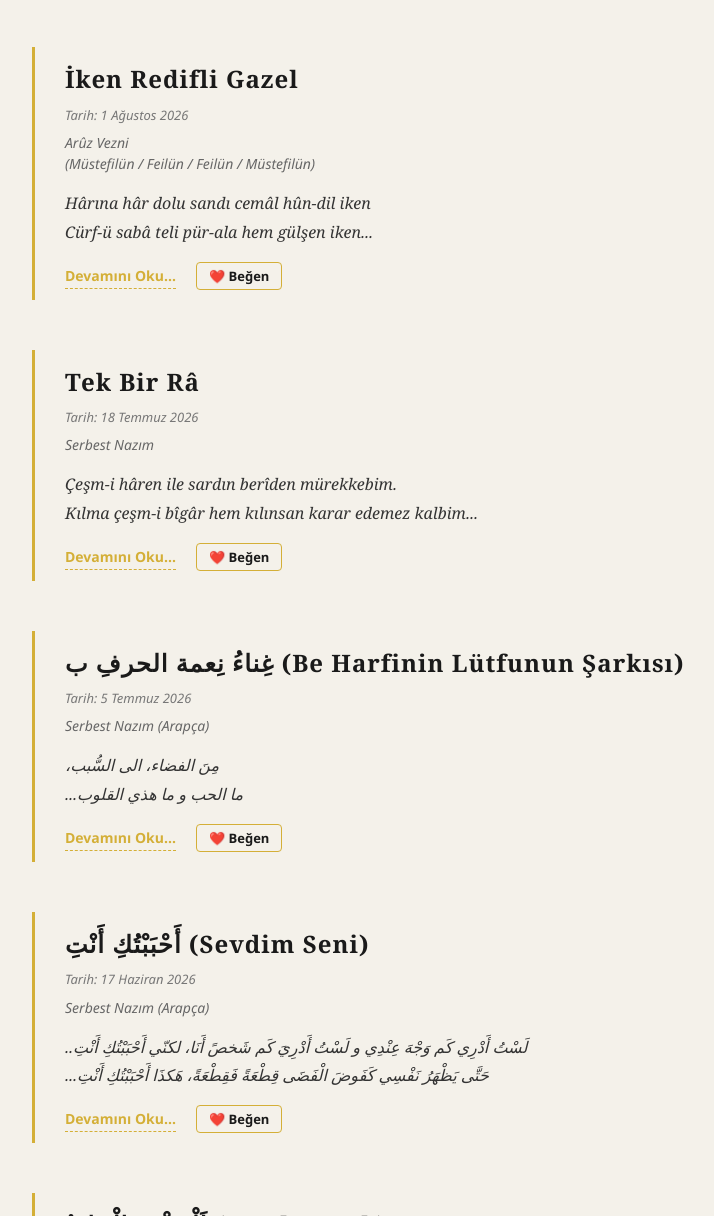
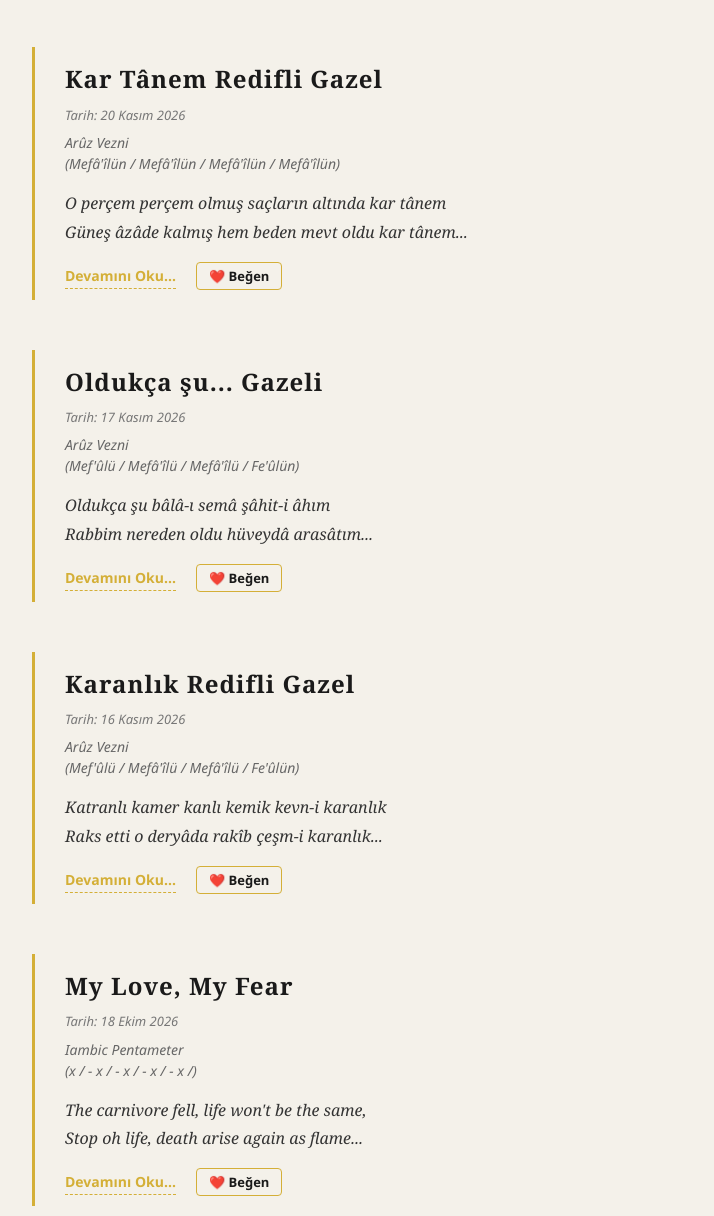
Before and after one commit to hamza-pak/kisisel-websitesi, a plain HTML site: page sozsel-sanatlar.html in a window 1280 px wide. Shown: the part 284-1500 px from the top of the page, without its empty margins (278-992 px from the left). Drawn offline with Linux system fonts and the light colour scheme.

Commit message:
Update sozsel-sanatlar.html

```diff
--- a/sozsel-sanatlar.html
+++ b/sozsel-sanatlar.html
@@ -47,6 +47,70 @@
 
     <div class="container">
         <h2>Sözsel Sanatlar</h2>
+
+        <!-- Şiir Özeti -->
+        <div class="poem-section">
+            <div class="poem-title">Kar Tânem Redifli Gazel</div>
+            <span class="poem-date">Tarih: 20 Kasım 2026</span>
+            <div class="poem-note">Arûz Vezni<br> (Mefâ'îlün / Mefâ'îlün / Mefâ'îlün / Mefâ'îlün)</div>
+            <div class="poem-body">O perçem perçem olmuş saçların altında kar tânem<br>Güneş âzâde kalmış hem beden mevt oldu kar tânem...</div>
+
+            <div class="poem-actions">
+                <a href="siir-dosyalari/kar-tanem-redifli-gazel.html" class="read-more">Devamını Oku...</a>
+                <!-- A YOLU: Parantezler kalktı, sayfa kodunun kırılmaması için görünmez span eklendi -->
+                <button class="list-like-btn" data-id="/siir-dosyalari/kar-tanem-redifli-gazel.html">
+                    ❤️ Beğen <span class="like-count" style="display: none;">0</span>
+                </button>
+            </div>
+        </div>
+
+        <!-- Şiir Özeti -->
+        <div class="poem-section">
+            <div class="poem-title">Oldukça şu... Gazeli</div>
+            <span class="poem-date">Tarih: 17 Kasım 2026</span>
+            <div class="poem-note">Arûz Vezni<br> (Mef'ûlü / Mefâ'îlü / Mefâ'îlü / Fe'ûlün)</div>
+            <div class="poem-body">Oldukça şu bâlâ-ı semâ şâhit-i âhım<br>Rabbim nereden oldu hüveydâ arasâtım...</div>
+
+            <div class="poem-actions">
+                <a href="siir-dosyalari/oldukca-su-gazeli.html" class="read-more">Devamını Oku...</a>
+                <!-- A YOLU: Parantezler kalktı, sayfa kodunun kırılmaması için görünmez span eklendi -->
+                <button class="list-like-btn" data-id="/siir-dosyalari/oldukca-su-gazeli.html">
+                    ❤️ Beğen <span class="like-count" style="display: none;">0</span>
+                </button>
+            </div>
+        </div>
+
+        <!-- Şiir Özeti -->
+        <div class="poem-section">
+            <div class="poem-title">Karanlık Redifli Gazel</div>
+            <span class="poem-date">Tarih: 16 Kasım 2026</span>
+            <div class="poem-note">Arûz Vezni<br> (Mef'ûlü / Mefâ'îlü / Mefâ'îlü / Fe'ûlün)</div>
+            <div class="poem-body">Katranlı kamer kanlı kemik kevn-i karanlık<br>Raks etti o deryâda rakîb çeşm-i karanlık...</div>
+
+            <div class="poem-actions">
+                <a href="siir-dosyalari/karanlik-redifli-gazel.html" class="read-more">Devamını Oku...</a>
+                <!-- A YOLU: Parantezler kalktı, sayfa kodunun kırılmaması için görünmez span eklendi -->
+                <button class="list-like-btn" data-id="/siir-dosyalari/karanlik-redifli-gazel.html">
+                    ❤️ Beğen <span class="like-count" style="display: none;">0</span>
+                </button>
+            </div>
+        </div>
+
+        <!-- Şiir Özeti -->
+        <div class="poem-section">
+            <div class="poem-title">My Love, My Fear</div>
+            <span class="poem-date">Tarih: 18 Ekim 2026</span>
+            <div class="poem-note">Iambic Pentameter<br> (x / - x / - x / - x / - x /)</div>
+            <div class="poem-body">The carnivore fell, life won't be the same,<br>Stop oh life, death arise again as flame...</div>
+
+            <div class="poem-actions">
+                <a href="siir-dosyalari/my-love-my-fear.html" class="read-more">Devamını Oku...</a>
+                <!-- A YOLU: Parantezler kalktı, sayfa kodunun kırılmaması için görünmez span eklendi -->
+                <button class="list-like-btn" data-id="/siir-dosyalari/my-love-my-fear.html">
+                    ❤️ Beğen <span class="like-count" style="display: none;">0</span>
+                </button>
+            </div>
+        </div>
 
          <!-- Şiir Özeti -->
         <div class="poem-section">
```
